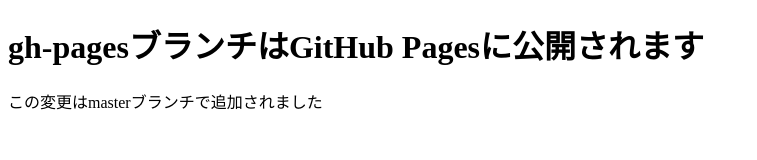
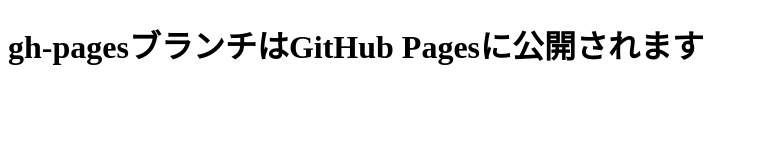
Before and after one commit to sample2091/git-study, a plain HTML site: page index.html in a window 1280 px wide. Shown: the whole page, without its empty margins (0-757 px from the left). Drawn offline with Linux system fonts and the light colour scheme.

Commit message:
段落の削除

```diff
--- a/index.html
+++ b/index.html
@@ -6,6 +6,5 @@
 </head>
 <body>
 	<h1>gh-pagesブランチはGitHub Pagesに公開されます</h1>
-	<p>この変更はmasterブランチで追加されました</p>
 </body>
 </html>
```
